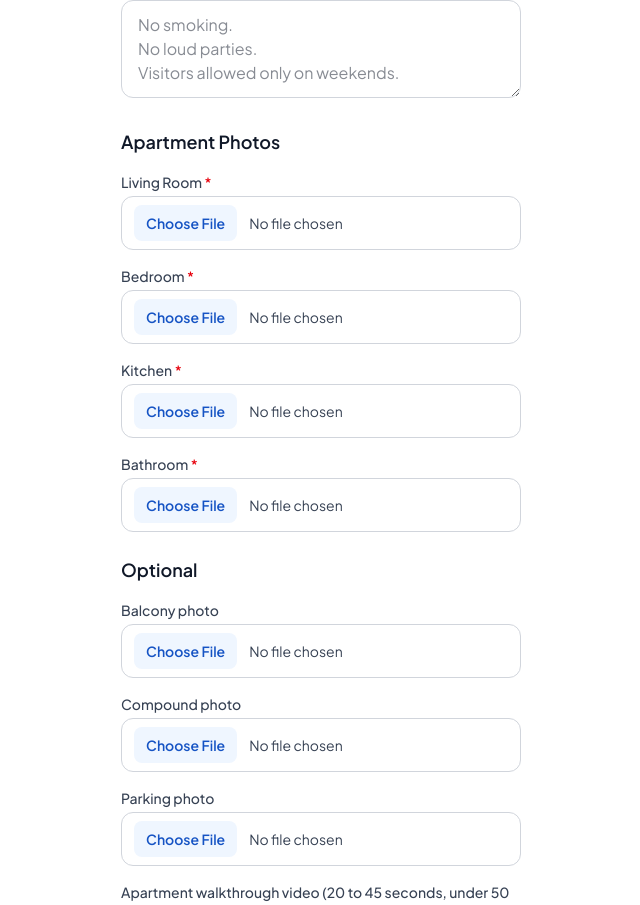
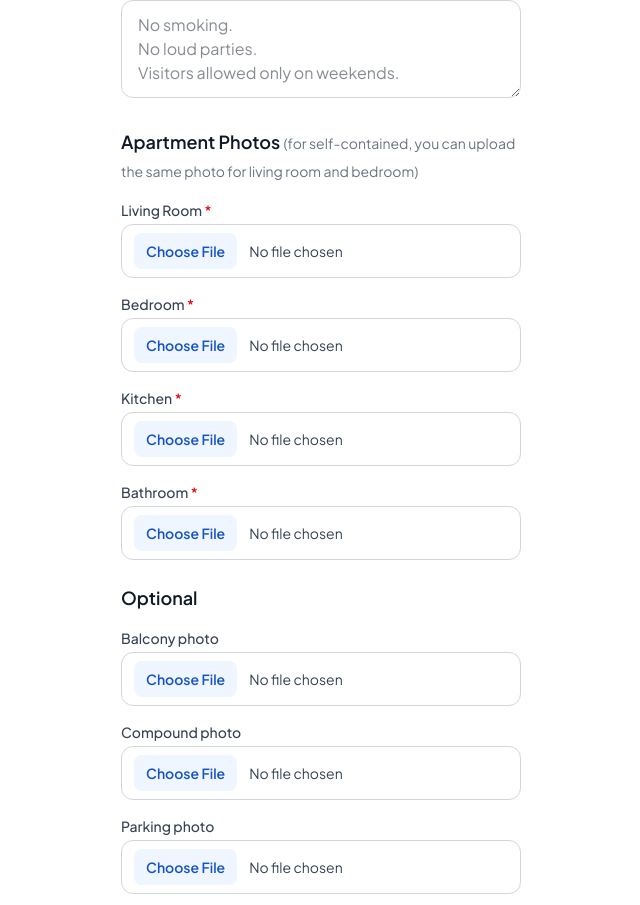
Before and after one commit to kayotive/verifiedroomie-v2, a Next.js app: page /listings/new in a window 1280 px wide. Shown: the part 1098-2003 px from the top of the page, without its empty margins (319-959 px from the left). Built offline with nearby package versions, Linux system fonts and the light colour scheme; no server answers.

Commit message:
Add self-contained photo note to apartment photos heading

```diff
--- a/src/app/listings/new/page.tsx
+++ b/src/app/listings/new/page.tsx
@@ -362,7 +362,12 @@ export default function NewListingPage() {
           <textarea name="houseRules" required rows={3} placeholder={"No smoking.\nNo loud parties.\nVisitors allowed only on weekends."} value={form.houseRules} onChange={update} className={inputClass} />
         </div>
 
-        <h2 className="mt-2 text-lg font-semibold text-gray-900">Apartment Photos</h2>
+        <h2 className="mt-2 text-lg font-semibold text-gray-900">
+  Apartment Photos{" "}
+  <span className="text-sm font-normal text-gray-500">
+    (for self-contained, you can upload the same photo for living room and bedroom)
+  </span>
+</h2>
         {REQUIRED_PHOTOS.map((p) => (
           <FileField key={p.key} label={p.label} required accept="image/jpeg,image/png,image/webp" file={files[p.key]} onPick={pickFile(p.key, "photo")} />
         ))}
```
